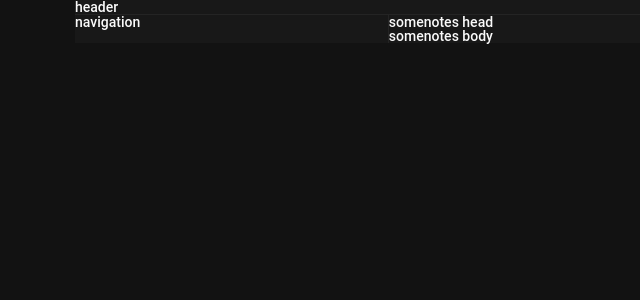
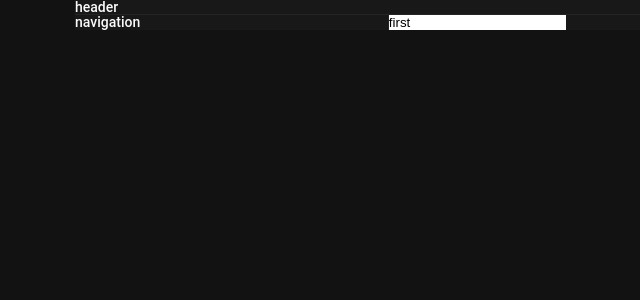
Before and after one commit to ohjiyang/somenote, a React (Create React App) app: page / in a window 1280 px wide. Shown: the top 300 px of the page, without its empty margins (42-682 px from the left). Built offline with nearby package versions, Linux system fonts and the light colour scheme.

Commit message:
feat(Main): passing state of instance of a tree class to Somenote component feat(Somenote): displayin tree class

```diff
--- a/src/Components/Main.js
+++ b/src/Components/Main.js
@@ -4,7 +4,7 @@ const Main = (props) => {
     return (
         <div className="main">
             <div className="main__body">
-                <Somenote />
+                <Somenote somenotes={props.somenotes.root}/>
             </div>
         </div>
     )
--- a/src/Components/MainComponents/Somenote.js
+++ b/src/Components/MainComponents/Somenote.js
@@ -1,11 +1,15 @@
-const Somenotes = () => {
+const Somenotes = (props) => {
     return (
         <div className="somenotes">
-            <div className="navigation__head">
-                somenotes head
-            </div>
-            <div className="navigation__body">
-                somenotes body
+            <div className="somenote">
+                <input value={props.somenotes.value} />
+                {
+                    props.somenotes.children.map((somenotes, index) => (
+                        <div key={index} className="somenote__children">
+                            <Somenotes somenotes={somenotes}/>
+                        </div>
+                    ))
+                }
             </div>
         </div>
     )
```
